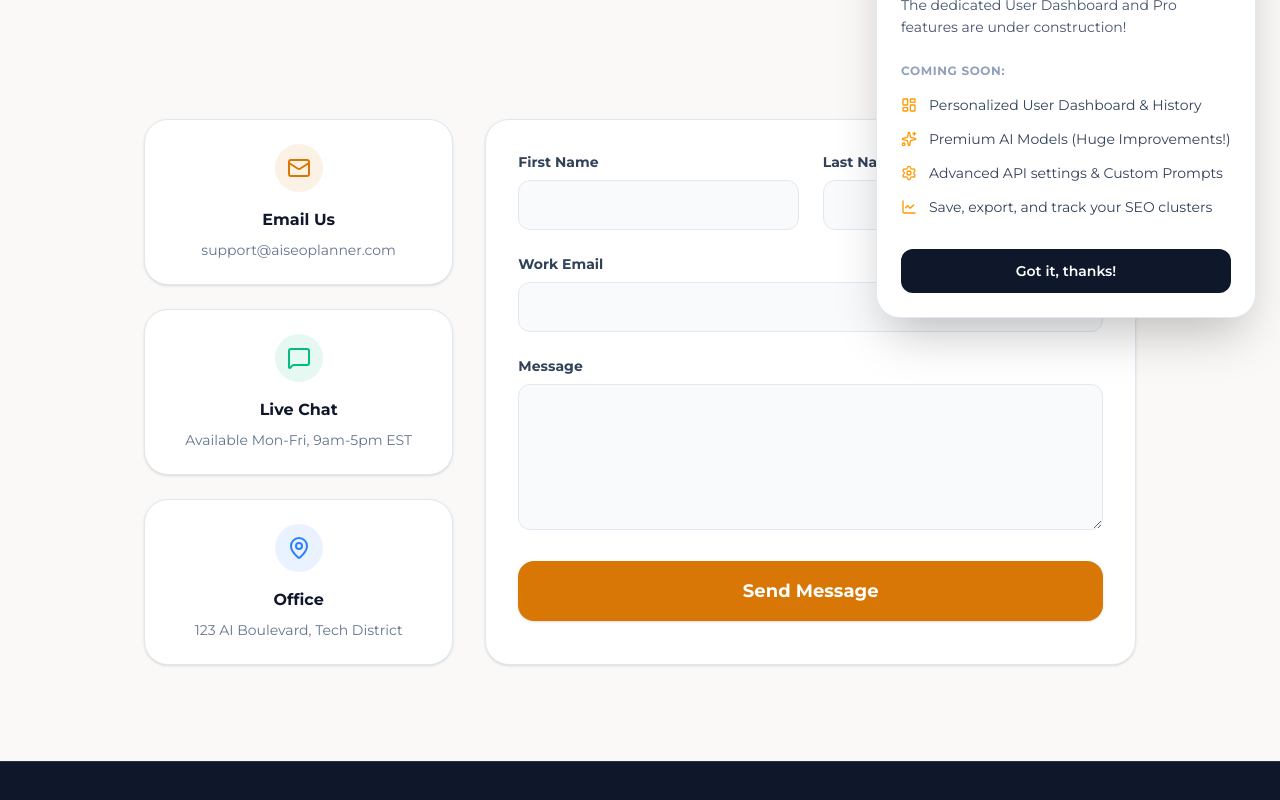
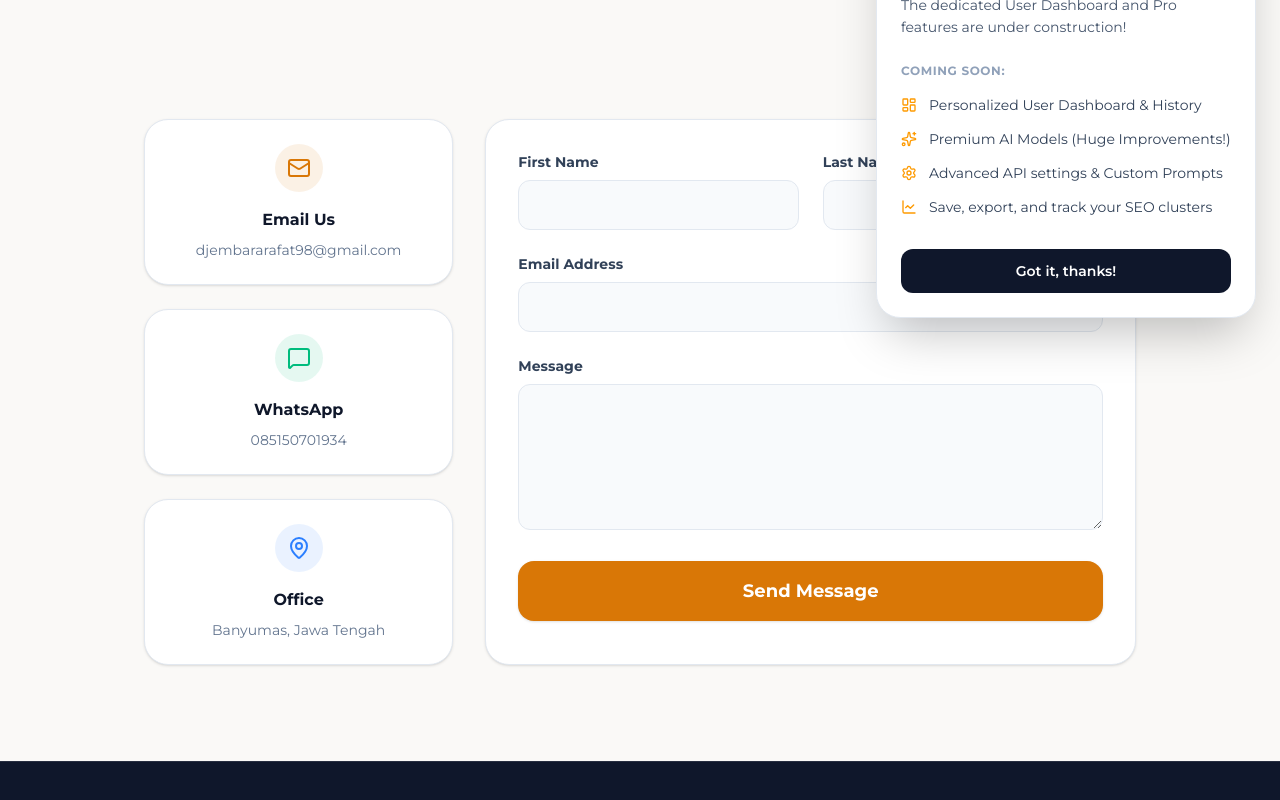
Before and after one commit to djembaraa/ai-seo-planner, a Next.js app: page /contact in a window 1280 px wide. Shown: the part 442-1242 px from the top of the page. Built offline with nearby package versions, Linux system fonts and the light colour scheme; no server answers.

Commit message:
feat(contact): integrate Formspree form and update developer contact details

```diff
--- a/package.json
+++ b/package.json
@@ -13,6 +13,7 @@
   "dependencies": {
     "@ai-sdk/google": "^4.0.67",
     "@clerk/nextjs": "^7.9.2",
+    "@formspree/react": "^3.0.0",
     "@sentry/nextjs": "^10.74.0",
     "@upstash/ratelimit": "^2.0.8",
     "@upstash/redis": "^1.38.4",
--- /dev/null
+++ b/src/app/contact/contact-form.tsx
@@ -0,0 +1,82 @@
+"use client";
+
+import { useForm, ValidationError } from "@formspree/react";
+import { Button } from "@/components/ui/button";
+
+export function ContactForm() {
+  const [state, handleSubmit] = useForm("xnpqrndb");
+
+  if (state.succeeded) {
+    return (
+      <div className="bg-emerald-50 border border-emerald-200 rounded-3xl p-12 text-center flex flex-col items-center">
+        <div className="w-16 h-16 bg-emerald-100 text-emerald-600 rounded-full flex items-center justify-center mb-4 text-2xl">
+          ✓
+        </div>
+        <h3 className="text-2xl font-bold text-slate-900 mb-2">Message Sent!</h3>
+        <p className="text-slate-600">Thanks for reaching out. We&apos;ll get back to you soon.</p>
+      </div>
+    );
+  }
+
+  return (
+    <form onSubmit={handleSubmit} className="space-y-6">
+      <div className="grid grid-cols-2 gap-6">
+        <div>
+          <label htmlFor="firstName" className="block text-sm font-bold text-slate-700 mb-2">
+            First Name
+          </label>
+          <input
+            id="firstName"
+            name="firstName"
+            type="text"
+            required
+            className="w-full bg-slate-50 border border-slate-200 rounded-xl px-4 py-3 focus:outline-none focus:ring-2 focus:ring-amber-accent/50"
+          />
+          <ValidationError prefix="First Name" field="firstName" errors={state.errors} />
+        </div>
+        <div>
+          <label htmlFor="lastName" className="block text-sm font-bold text-slate-700 mb-2">
+            Last Name
+          </label>
+          <input
+            id="lastName"
+            name="lastName"
+            type="text"
+            required
+            className="w-full bg-slate-50 border border-slate-200 rounded-xl px-4 py-3 focus:outline-none focus:ring-2 focus:ring-amber-accent/50"
+          />
+          <ValidationError prefix="Last Name" field="lastName" errors={state.errors} />
+        </div>
+      </div>
+      <div>
+        <label htmlFor="email" className="block text-sm font-bold text-slate-700 mb-2">
+          Email Address
+        </label>
+        <input
+          id="email"
+          name="email"
+          type="email"
+          required
+          className="w-full bg-slate-50 border border-slate-200 rounded-xl px-4 py-3 focus:outline-none focus:ring-2 focus:ring-amber-accent/50"
+        />
+        <ValidationError prefix="Email" field="email" errors={state.errors} />
+      </div>
+      <div>
+        <label htmlFor="message" className="block text-sm font-bold text-slate-700 mb-2">
+          Message
+        </label>
+        <textarea
+          id="message"
+          name="message"
+          required
+          rows={5}
+          className="w-full bg-slate-50 border border-slate-200 rounded-xl px-4 py-3 focus:outline-none focus:ring-2 focus:ring-amber-accent/50"
+        ></textarea>
+        <ValidationError prefix="Message" field="message" errors={state.errors} />
+      </div>
+      <Button type="submit" disabled={state.submitting} className="w-full" size="lg">
+        {state.submitting ? "Sending..." : "Send Message"}
+      </Button>
+    </form>
+  );
+}
--- a/src/app/contact/page.tsx
+++ b/src/app/contact/page.tsx
@@ -1,6 +1,6 @@
 import { PageHeader } from "@/components/page-header";
 import { Mail, MessageSquare, MapPin } from "lucide-react";
-import { Button } from "@/components/ui/button";
+import { ContactForm } from "./contact-form";
 
 export const metadata = { title: "Contact Us | AI SEO Planner" };
 
@@ -13,29 +13,21 @@
           <div className="bg-white rounded-3xl p-6 border border-slate-200 shadow-sm flex flex-col items-center text-center">
             <div className="w-12 h-12 bg-amber-accent/10 rounded-full flex items-center justify-center mb-4"><Mail className="text-amber-accent" /></div>
             <h3 className="font-bold text-slate-deep mb-2">Email Us</h3>
-            <p className="text-slate-500 text-sm">support@aiseoplanner.com</p>
+            <a href="mailto:djembararafat98@gmail.com" className="text-slate-500 text-sm hover:text-amber-accent transition-colors">djembararafat98@gmail.com</a>
           </div>
           <div className="bg-white rounded-3xl p-6 border border-slate-200 shadow-sm flex flex-col items-center text-center">
             <div className="w-12 h-12 bg-emerald-500/10 rounded-full flex items-center justify-center mb-4"><MessageSquare className="text-emerald-500" /></div>
-            <h3 className="font-bold text-slate-deep mb-2">Live Chat</h3>
-            <p className="text-slate-500 text-sm">Available Mon-Fri, 9am-5pm EST</p>
+            <h3 className="font-bold text-slate-deep mb-2">WhatsApp</h3>
+            <a href="https://wa.me/6285150701934" target="_blank" rel="noopener noreferrer" className="text-slate-500 text-sm hover:text-emerald-500 transition-colors">085150701934</a>
           </div>
           <div className="bg-white rounded-3xl p-6 border border-slate-200 shadow-sm flex flex-col items-center text-center">
             <div className="w-12 h-12 bg-blue-500/10 rounded-full flex items-center justify-center mb-4"><MapPin className="text-blue-500" /></div>
             <h3 className="font-bold text-slate-deep mb-2">Office</h3>
-            <p className="text-slate-500 text-sm">123 AI Boulevard, Tech District</p>
+            <p className="text-slate-500 text-sm">Banyumas, Jawa Tengah</p>
           </div>
         </div>
         <div className="md:col-span-2 bg-white rounded-3xl p-8 border border-slate-200 shadow-sm">
-          <form className="space-y-6">
-            <div className="grid grid-cols-2 gap-6">
-              <div><label className="block text-sm font-bold text-slate-700 mb-2">First Name</label><input type="text" className="w-full bg-slate-50 border border-slate-200 rounded-xl px-4 py-3 focus:outline-none focus:ring-2 focus:ring-amber-accent/50" /></div>
-              <div><label className="block text-sm font-bold text-slate-700 mb-2">Last Name</label><input type="text" className="w-full bg-slate-50 border border-slate-200 rounded-xl px-4 py-3 focus:outline-none focus:ring-2 focus:ring-amber-accent/50" /></div>
-            </div>
-            <div><label className="block text-sm font-bold text-slate-700 mb-2">Work Email</label><input type="email" className="w-full bg-slate-50 border border-slate-200 rounded-xl px-4 py-3 focus:outline-none focus:ring-2 focus:ring-amber-accent/50" /></div>
-            <div><label className="block text-sm font-bold text-slate-700 mb-2">Message</label><textarea rows={5} className="w-full bg-slate-50 border border-slate-200 rounded-xl px-4 py-3 focus:outline-none focus:ring-2 focus:ring-amber-accent/50"></textarea></div>
-            <Button type="button" className="w-full" size="lg">Send Message</Button>
-          </form>
+          <ContactForm />
         </div>
       </div>
     </main>
```
Also changed, not shown: 1 other file (tests, documents, lock files or other folders).
